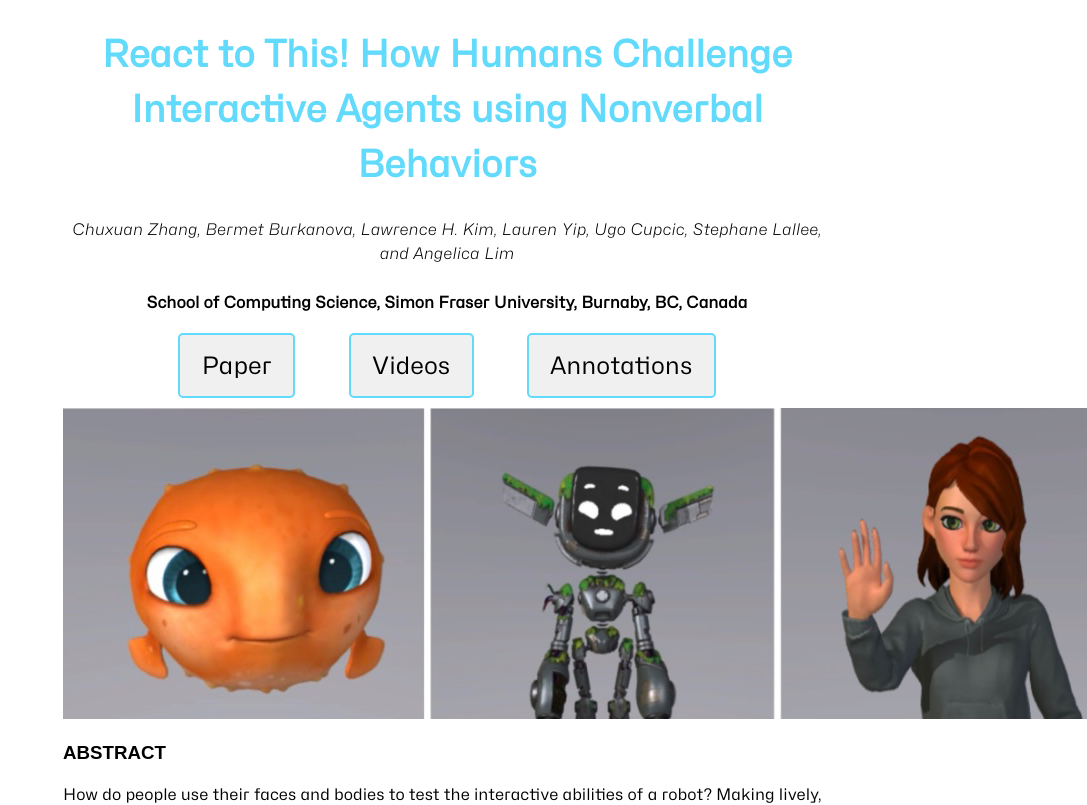
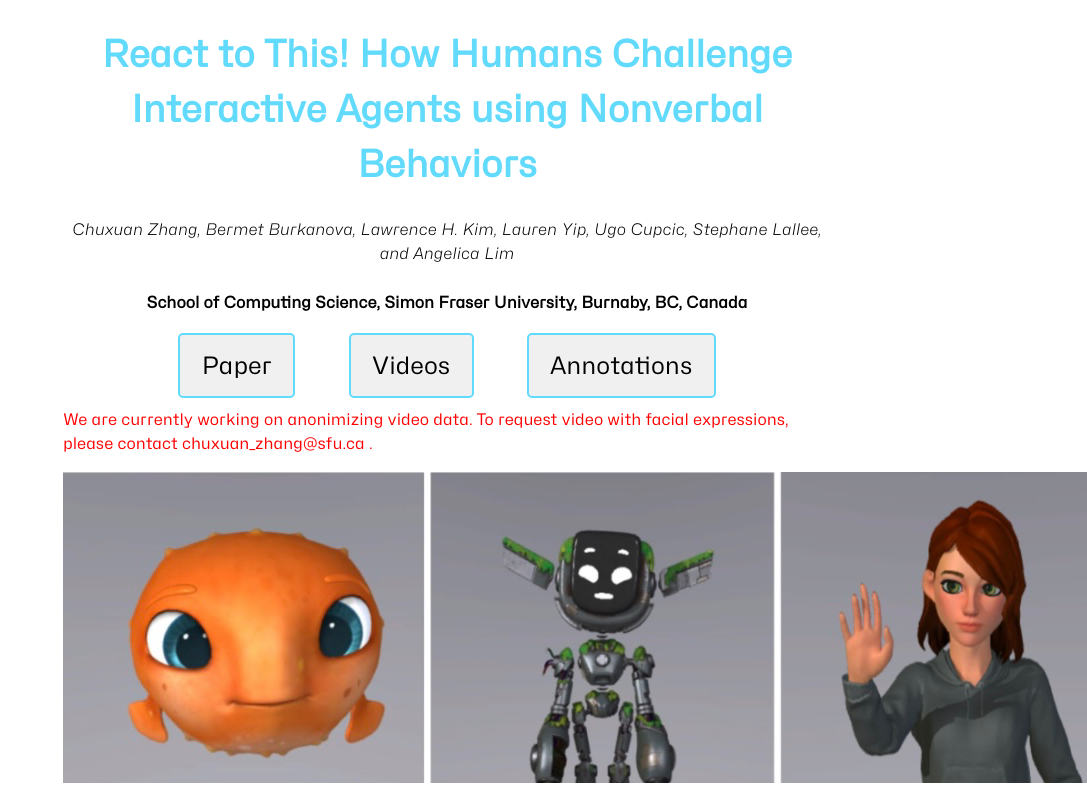
Before and after one commit to rosielab/react-to-this, a React (Create React App) app: page / in a window 1280 px wide. Shown: the top 805 px of the page, without its empty margins (193-1280 px from the left). Built offline with nearby package versions, Linux system fonts and the light colour scheme.

Commit message:
add email

```diff
--- a/src/App.js
+++ b/src/App.js
@@ -28,6 +28,12 @@ function App() {
           <a href="https://drive.google.com/drive/u/0/folders/1ZDGlArmld08QO7Ybcin0MR2RjGwY3ihL">Annotations</a>
         </li>
       </ul>
+
+      <div>
+        <p style={{ color: 'red' }}>We are currently working on anonimizing video data. To request video with facial expressions, please contact chuxuan_zhang@sfu.ca .</p>
+
+
+      </div>
 
       <div id="picture">
         <img src="characters.png" alt="characters" />
```
